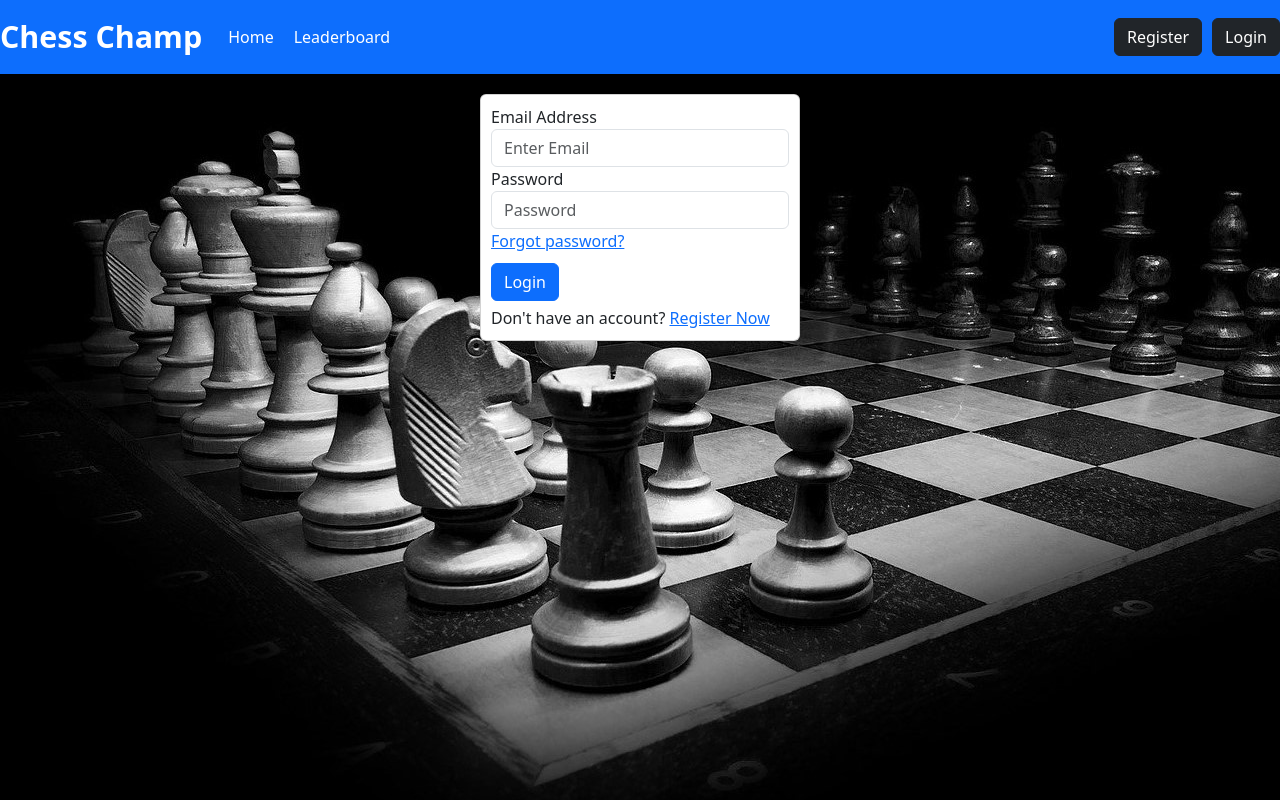
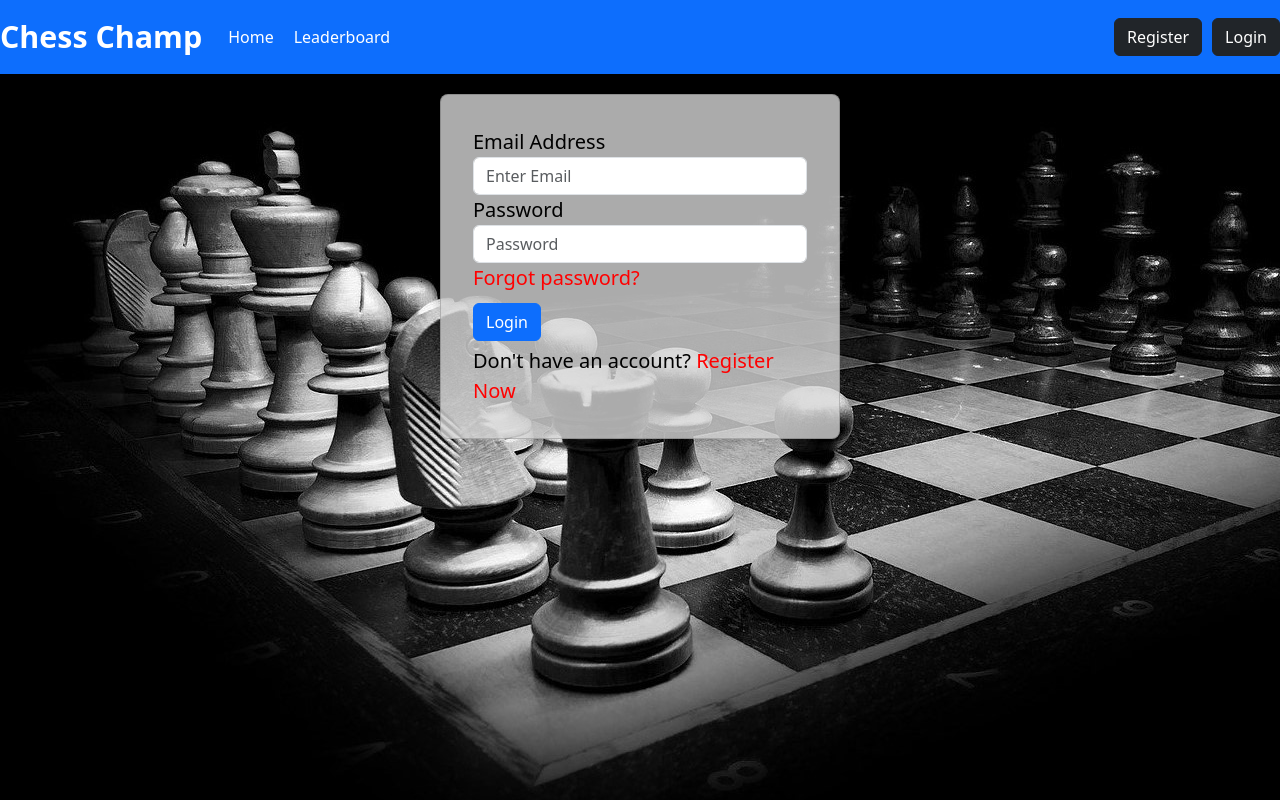
Before and after one commit to tilak318/ChessChamp-Backend, a React (Create React App) app in the folder client/: page /login in a window 1280 px wide. Built offline with nearby package versions, Linux system fonts and the light colour scheme; no server answers.

Commit message:
Resolved merge conflicts

```diff
--- a/client/src/style.css
+++ b/client/src/style.css
@@ -45,8 +45,21 @@ body {
 .register-form {
   margin: 20px auto;
   padding: 10px;
+   background: rgba(214, 214, 214, 0.8);
+  padding: 2rem;
+  border-radius: 8px;
+  box-shadow: 0 0 10px rgba(0, 0, 0, 0.1);
+  width: 100%;
+  max-width: 400px;
+  color:black;
+  font-size: 20px;
 }
-
+.login-form a,
+.register-form a{
+  text-decoration: none;
+  color: rgb(255, 0, 0);
+  font-weight: 500;
+}
 .LoginButton,
 .RegisterButton {
   margin-top: 10px;
```
